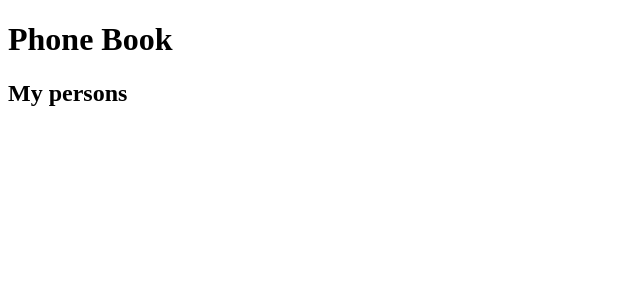
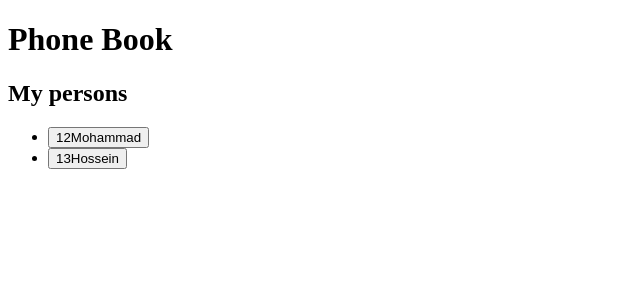
Before and after one commit to mhgolestan/phone-book-angular, an Angular app: page / in a window 1280 px wide. Shown: the top 300 px of the page, without its empty margins (0-640 px from the left). Built offline with nearby package versions, Linux system fonts and the light colour scheme.

Commit message:
changed personServie.getPersons to return observable data

```diff
--- a/src/app/person.service.ts
+++ b/src/app/person.service.ts
@@ -1,4 +1,5 @@
 import { Injectable } from '@angular/core';
+import { Observable, of } from 'rxjs';
 import { PERSONS } from './mock-persons';
 import { Person } from './person';
 
@@ -9,7 +10,9 @@ export class PersonService {
 
   constructor() { }
 
-  getPersons(): Person[] {
-  return PERSONS;
+  getPersons(): Observable<Person[]> {
+    const persons = of(PERSONS);
+    return persons;
+  }
+
 }
-}
--- a/src/app/persons/persons.component.ts
+++ b/src/app/persons/persons.component.ts
@@ -1,6 +1,5 @@
 import { Component, OnInit } from '@angular/core';
 import { Person } from '../person';
-// import { PERSONS } from '../mock-persons';
 import { PersonService } from '../person.service';
 
 @Component({
@@ -21,6 +20,11 @@ export class PersonsComponent implements OnInit {
   constructor(private personService: PersonService) { }
 
   ngOnInit(): void {
+    this.getPersons();
+  }
+
+  getPersons(): void {
+    this.personService.getPersons().subscribe(persons => this.persons = persons);
   }
 
 }
```
